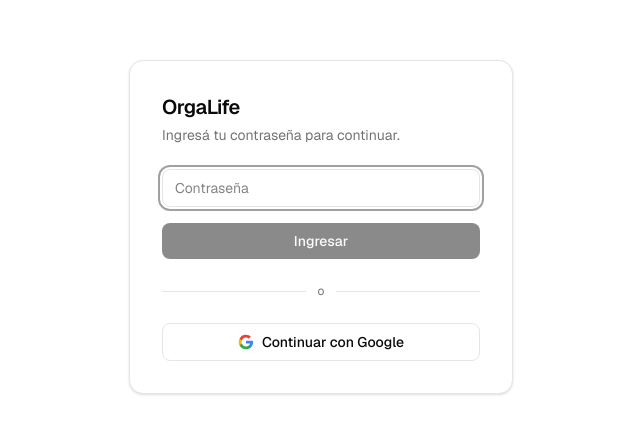
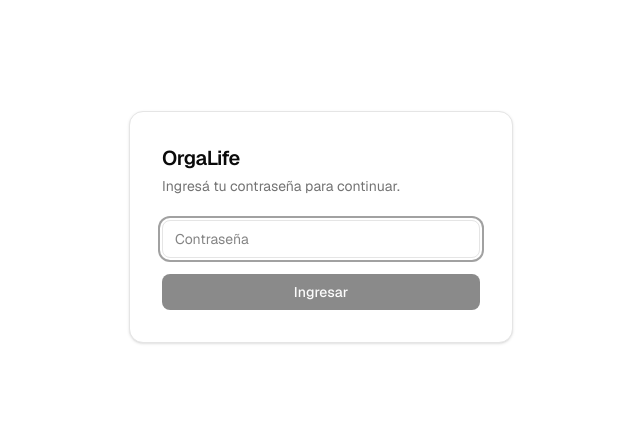
Before and after one commit to PhilipJohnsonn/orgalife, a Next.js app: page /login in a window 1280 px wide. Shown: the part 173-606 px from the top of the page, without its empty margins (319-959 px from the left). Built offline with nearby package versions, Linux system fonts and the light colour scheme.

Commit message:
revertir archivos WIP de auth (Google OAuth) commiteados por accidente en paso 4 — siguen en el working tree

```diff
--- a/app/api/auth/google/callback/route.ts
+++ /dev/null
@@ -1,69 +0,0 @@
-import { NextRequest, NextResponse } from "next/server";
-import { createHmac } from "crypto";
-
-const COOKIE_NAME = "orgalife-session";
-const STATE_COOKIE = "orgalife-oauth-state";
-
-function expectedToken(): string {
-  const password = process.env.AUTH_PASSWORD ?? "";
-  const secret = process.env.AUTH_SECRET ?? "";
-  return createHmac("sha256", secret).update(password).digest("hex");
-}
-
-function loginError(request: NextRequest, error: string) {
-  const response = NextResponse.redirect(
-    new URL(`/login?error=${error}`, request.url)
-  );
-  response.cookies.delete(STATE_COOKIE);
-  return response;
-}
-
-export async function GET(request: NextRequest) {
-  const code = request.nextUrl.searchParams.get("code");
-  const state = request.nextUrl.searchParams.get("state");
-  const storedState = request.cookies.get(STATE_COOKIE)?.value;
-
-  if (!code || !state || !storedState || state !== storedState) {
-    return loginError(request, "google");
-  }
-
-  const tokenRes = await fetch("https://oauth2.googleapis.com/token", {
-    method: "POST",
-    headers: { "Content-Type": "application/x-www-form-urlencoded" },
-    body: new URLSearchParams({
-      code,
-      client_id: process.env.GOOGLE_CLIENT_ID ?? "",
-      client_secret: process.env.GOOGLE_CLIENT_SECRET ?? "",
-      redirect_uri: new URL("/api/auth/google/callback", request.url).toString(),
-      grant_type: "authorization_code",
-    }),
-  });
-
-  if (!tokenRes.ok) return loginError(request, "google");
-
-  const { id_token: idToken } = await tokenRes.json();
-  if (!idToken) return loginError(request, "google");
-
-  // El ID token llega directo de Google por TLS en el canje del code,
-  // por eso alcanza con decodificar el payload sin verificar la firma.
-  const payload = JSON.parse(
-    Buffer.from(idToken.split(".")[1], "base64url").toString()
-  );
-
-  const allowedEmail = process.env.GOOGLE_ALLOWED_EMAIL ?? "";
-  if (!allowedEmail || payload.email !== allowedEmail || !payload.email_verified) {
-    return loginError(request, "email");
-  }
-
-  const response = NextResponse.redirect(new URL("/", request.url));
-  response.cookies.delete(STATE_COOKIE);
-  response.cookies.set(COOKIE_NAME, expectedToken(), {
-    httpOnly: true,
-    secure: process.env.NODE_ENV === "production",
-    sameSite: "lax",
-    path: "/",
-    maxAge: 60 * 60 * 24 * 30,
-  });
-
-  return response;
-}
--- a/app/api/auth/google/route.ts
+++ /dev/null
@@ -1,29 +0,0 @@
-import { NextRequest, NextResponse } from "next/server";
-import { randomBytes } from "crypto";
-
-const STATE_COOKIE = "orgalife-oauth-state";
-
-export function GET(request: NextRequest) {
-  const state = randomBytes(16).toString("hex");
-
-  const authUrl = new URL("https://accounts.google.com/o/oauth2/v2/auth");
-  authUrl.searchParams.set("client_id", process.env.GOOGLE_CLIENT_ID ?? "");
-  authUrl.searchParams.set(
-    "redirect_uri",
-    new URL("/api/auth/google/callback", request.url).toString()
-  );
-  authUrl.searchParams.set("response_type", "code");
-  authUrl.searchParams.set("scope", "openid email");
-  authUrl.searchParams.set("state", state);
-
-  const response = NextResponse.redirect(authUrl);
-  response.cookies.set(STATE_COOKIE, state, {
-    httpOnly: true,
-    secure: process.env.NODE_ENV === "production",
-    sameSite: "lax",
-    path: "/",
-    maxAge: 60 * 10,
-  });
-
-  return response;
-}
--- a/app/login/page.tsx
+++ b/app/login/page.tsx
@@ -1,20 +1,7 @@
 "use client";
 
-import { Suspense, useState } from "react";
-import { useRouter, useSearchParams } from "next/navigation";
-
-function GoogleError() {
-  const error = useSearchParams().get("error");
-  if (!error) return null;
-
-  return (
-    <p className="text-sm text-destructive">
-      {error === "email"
-        ? "Esa cuenta de Google no está autorizada."
-        : "No se pudo iniciar sesión con Google."}
-    </p>
-  );
-}
+import { useState } from "react";
+import { useRouter } from "next/navigation";
 
 export default function LoginPage() {
   const [password, setPassword] = useState("");
@@ -71,40 +58,6 @@ export default function LoginPage() {
             {loading ? "Ingresando..." : "Ingresar"}
           </button>
         </form>
-        <div className="flex items-center gap-3">
-          <div className="h-px flex-1 bg-border" />
-          <span className="text-xs text-muted-foreground">o</span>
-          <div className="h-px flex-1 bg-border" />
-        </div>
-        <div className="space-y-4">
-          <a
-            href="/api/auth/google"
-            className="flex w-full items-center justify-center gap-2 rounded-md border bg-background px-4 py-2 text-sm font-medium transition-colors hover:bg-accent"
-          >
-            <svg width="16" height="16" viewBox="0 0 24 24" aria-hidden="true">
-              <path
-                fill="#4285F4"
-                d="M22.56 12.25c0-.78-.07-1.53-.2-2.25H12v4.26h5.92a5.06 5.06 0 0 1-2.2 3.32v2.77h3.57c2.08-1.92 3.27-4.74 3.27-8.1Z"
-              />
-              <path
-                fill="#34A853"
-                d="M12 23c2.97 0 5.46-.98 7.28-2.66l-3.57-2.77c-.98.66-2.23 1.06-3.71 1.06-2.86 0-5.29-1.93-6.16-4.53H2.18v2.84A11 11 0 0 0 12 23Z"
-              />
-              <path
-                fill="#FBBC05"
-                d="M5.84 14.1A6.6 6.6 0 0 1 5.5 12c0-.73.13-1.44.34-2.1V7.06H2.18a11 11 0 0 0 0 9.88l3.66-2.84Z"
-              />
-              <path
-                fill="#EA4335"
-                d="M12 5.38c1.62 0 3.06.56 4.21 1.64l3.16-3.16A11 11 0 0 0 2.18 7.06L5.84 9.9c.87-2.6 3.3-4.53 6.16-4.53Z"
-              />
-            </svg>
-            Continuar con Google
-          </a>
-          <Suspense>
-            <GoogleError />
-          </Suspense>
-        </div>
       </div>
     </div>
   );
```
